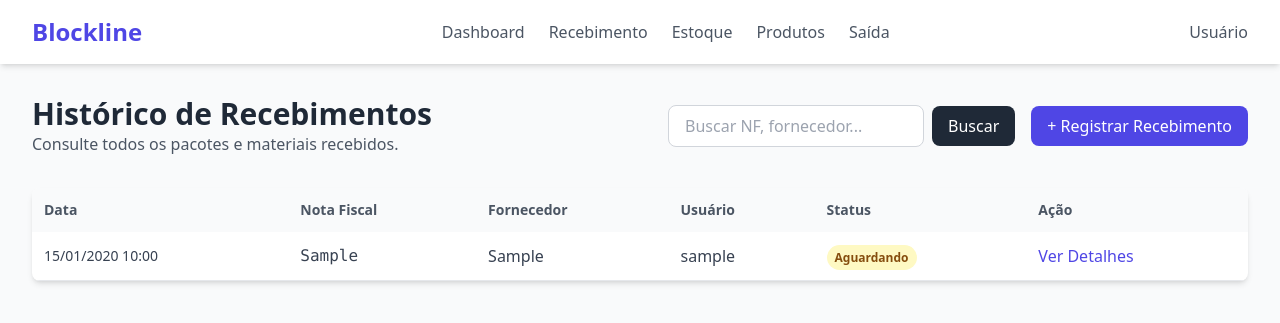
After one commit to victorferraz07/blockline_app, a Django app: page /recebimento/ in a window 1280 px wide. The commit adds this page. Shown: the top 323 px of the page. Run offline with Django 5.2, Linux system fonts and the light colour scheme; tables that the repository leaves empty hold one stand-in row (values such as "Sample post"); some libraries are stand-ins or nearby versions.

Commit message:
Feat(Recebimento): Implementa CRUD completo e refatora fluxo

```diff
--- a/core/templates/core/base.html
+++ b/core/templates/core/base.html
@@ -6,7 +6,6 @@
     <meta name="viewport" content="width=device-width, initial-scale=1.0">
     <script src="https://cdn.tailwindcss.com"></script>
     <script defer src="https://cdn.jsdelivr.net/npm/alpinejs@3.x.x/dist/cdn.min.js"></script>
-
     <title>Blockline - Gestão Empresarial</title>
 </head>
 <body class="bg-gray-50 text-gray-800">
@@ -17,7 +16,7 @@
         </div>
         <nav class="hidden md:flex space-x-6">
             <a href="{% url 'dashboard' %}" class="text-gray-600 hover:text-indigo-600">Dashboard</a>
-            <a href="{% url 'registrar_recebimento' %}" class="text-gray-600 hover:text-indigo-600">Recebimento</a>
+            <a href="{% url 'lista_recebimentos' %}" class="text-gray-600 hover:text-indigo-600">Recebimento</a>
             <a href="{% url 'lista_estoque' %}" class="text-gray-600 hover:text-indigo-600">Estoque</a>
             <a href="#" class="text-gray-600 hover:text-indigo-600">Produtos</a>
             <a href="#" class="text-gray-600 hover:text-indigo-600">Saída</a>
--- /dev/null
+++ b/core/templates/core/lista_recebimentos.html
@@ -0,0 +1,63 @@
+{% extends 'core/base.html' %}
+
+{% block content %}
+<div class="container mx-auto">
+
+    <div class="flex flex-col md:flex-row justify-between items-center mb-8">
+        <div>
+            <h1 class="text-3xl font-bold text-gray-800">Histórico de Recebimentos</h1>
+            <p class="text-gray-600">Consulte todos os pacotes e materiais recebidos.</p>
+        </div>
+        <div class="flex items-center space-x-4 mt-4 md:mt-0">
+            <form action="{% url 'lista_recebimentos' %}" method="GET" class="flex items-center space-x-2">
+                <input type="text" name="q" value="{{ query|default:'' }}" placeholder="Buscar NF, fornecedor..." class="w-full md:w-64 px-4 py-2 border border-gray-300 rounded-lg focus:outline-none focus:ring-2 focus:ring-indigo-500">
+                <button type="submit" class="bg-gray-800 text-white py-2 px-4 rounded-lg hover:bg-gray-700">Buscar</button>
+            </form>
+            <a href="{% url 'registrar_recebimento' %}" class="bg-indigo-600 text-white py-2 px-4 rounded-lg hover:bg-indigo-700 transition-colors whitespace-nowrap">
+                + Registrar Recebimento
+            </a>
+        </div>
+    </div>
+
+    <div class="bg-white rounded-lg shadow-md overflow-hidden">
+        <table class="w-full">
+            <thead class="bg-gray-50">
+                <tr>
+                    <th class="p-3 text-left text-sm font-semibold text-gray-600">Data</th>
+                    <th class="p-3 text-left text-sm font-semibold text-gray-600">Nota Fiscal</th>
+                    <th class="p-3 text-left text-sm font-semibold text-gray-600">Fornecedor</th>
+                    <th class="p-3 text-left text-sm font-semibold text-gray-600">Usuário</th>
+                    <th class="p-3 text-left text-sm font-semibold text-gray-600">Status</th>
+                    <th class="p-3 text-left text-sm font-semibold text-gray-600">Ação</th>
+                </tr>
+            </thead>
+            <tbody>
+                {% for recebimento in recebimentos %}
+                    <tr class="border-b border-gray-200 hover:bg-gray-50">
+                        <td class="p-3 text-sm text-gray-700">{{ recebimento.data_recebimento|date:"d/m/Y H:i" }}</td>
+                        <td class="p-3 font-mono text-gray-700">{{ recebimento.numero_nota_fiscal|default:"N/A" }}</td>
+                        <td class="p-3 text-gray-700">{{ recebimento.fornecedor|default:"N/A" }}</td>
+                        <td class="p-3 text-gray-700">{{ recebimento.usuario.username|default:"-" }}</td>
+                        <td class="p-3">
+                            {% if recebimento.status == 'aguardando' %}
+                                <span class="px-2 py-1 text-xs font-semibold text-yellow-800 bg-yellow-100 rounded-full">Aguardando</span>
+                            {% elif recebimento.status == 'armazenado' %}
+                                <span class="px-2 py-1 text-xs font-semibold text-blue-800 bg-blue-100 rounded-full">Armazenado</span>
+                            {% else %}
+                                <span class="px-2 py-1 text-xs font-semibold text-green-800 bg-green-100 rounded-full">Concluído</span>
+                            {% endif %}
+                        </td>
+                        <td class="p-3">
+                            <a href="{% url 'detalhe_recebimento' recebimento.pk %}" class="text-indigo-600 hover:underline">Ver Detalhes</a>
+                        </td>
+                    </tr>
+                {% empty %}
+                    <tr>
+                        <td colspan="6" class="p-8 text-center text-gray-500">Nenhum recebimento encontrado.</td>
+                    </tr>
+                {% endfor %}
+            </tbody>
+        </table>
+    </div>
+</div>
+{% endblock %}
--- a/core/urls.py
+++ b/core/urls.py
@@ -3,11 +3,18 @@ from . import views
 
 urlpatterns = [
     path('', views.dashboard, name='dashboard'),
+
+    # --- Rotas de Estoque ---
     path('estoque/', views.lista_estoque, name='lista_estoque'),
     path('estoque/adicionar/', views.adicionar_item, name='adicionar_item'),
     path('estoque/<int:pk>/gerenciar/', views.gerenciar_item, name='gerenciar_item'),
     path('estoque/<int:pk>/retirar/', views.retirar_item, name='retirar_item'),
     path('estoque/<int:pk>/adicionar-estoque/', views.adicionar_estoque, name='adicionar_estoque'),
     path('estoque/<int:pk>/excluir/', views.excluir_item, name='excluir_item'),
+
+    # --- Rotas de Recebimento ---
+    path('recebimento/', views.lista_recebimentos, name='lista_recebimentos'),
     path('recebimento/registrar/', views.registrar_recebimento, name='registrar_recebimento'),
+    path('recebimento/<int:pk>/', views.detalhe_recebimento, name='detalhe_recebimento'),
+    path('recebimento/<int:pk>/editar/', views.editar_recebimento, name='editar_recebimento'),
 ]
--- a/core/views.py
+++ b/core/views.py
@@ -9,18 +9,33 @@ def dashboard(request):
     total_produtos_fabricados = ProdutoFabricado.objects.count()
     ultimos_recebimentos = Recebimento.objects.order_by('-data_recebimento')[:5]
     ultimas_saidas = SaidaProduto.objects.order_by('-data_saida')[:5]
-    contexto = {'total_itens_estoque': total_itens_estoque,'total_produtos_fabricados': total_produtos_fabricados,'ultimos_recebimentos': ultimos_recebimentos,'ultimas_saidas': ultimas_saidas,}
+    contexto = {
+        'total_itens_estoque': total_itens_estoque,
+        'total_produtos_fabricados': total_produtos_fabricados,
+        'ultimos_recebimentos': ultimos_recebimentos,
+        'ultimas_saidas': ultimas_saidas,
+    }
     return render(request, 'core/dashboard.html', contexto)
+
+# --- Views de Estoque ---
 
 def lista_estoque(request):
     query = request.GET.get('q')
     itens = ItemEstoque.objects.all().order_by('nome')
     if query:
-        itens = itens.filter(Q(nome__icontains=query) | Q(descricao__icontains=query))
+        itens = itens.filter(
+            Q(nome__icontains=query) | Q(descricao__icontains=query)
+        )
     total_itens = itens.count()
     itens_esgotados = itens.filter(quantidade=0).count()
     itens_em_baixo_estoque = itens.filter(quantidade__gt=0, quantidade__lte=10).count()
-    contexto = {'itens': itens,'total_itens': total_itens,'itens_esgotados': itens_esgotados,'itens_em_baixo_estoque': itens_em_baixo_estoque,'query': query,}
+    contexto = {
+        'itens': itens,
+        'total_itens': total_itens,
+        'itens_esgotados': itens_esgotados,
+        'itens_em_baixo_estoque': itens_em_baixo_estoque,
+        'query': query,
+    }
     return render(request, 'core/lista_estoque.html', contexto)
 
 def adicionar_item(request):
@@ -32,20 +47,28 @@ def adicionar_item(request):
             return redirect('lista_estoque')
     else:
         form = ItemEstoqueForm()
-    contexto = {'form': form, 'titulo': 'Adicionar Novo Item ao Estoque'}
+    contexto = {
+        'form': form,
+        'titulo': 'Adicionar Novo Item ao Estoque'
+    }
     return render(request, 'core/adicionar_item.html', contexto)
 
-def editar_item(request, pk):
+def gerenciar_item(request, pk):
     item = get_object_or_404(ItemEstoque, pk=pk)
     if request.method == 'POST':
         form = ItemEstoqueForm(request.POST, request.FILES, instance=item)
         if form.is_valid():
             form.save()
             messages.success(request, f'Item "{item.nome}" atualizado com sucesso.')
-            return redirect('editar_item', pk=item.pk)
+            return redirect('gerenciar_item', pk=item.pk)
     else:
         form = ItemEstoqueForm(instance=item)
-    contexto = {'form': form,'titulo': item.nome,'item': item,'retirada_form': RetiradaItemForm(),'adicao_form': AdicaoItemForm(),}
+    contexto = {
+        'form': form,
+        'item': item,
+        'retirada_form': RetiradaItemForm(),
+        'adicao_form': AdicaoItemForm(),
+    }
     return render(request, 'core/gerenciar_item.html', contexto)
 
 def retirar_item(request, pk):
@@ -80,7 +103,26 @@ def excluir_item(request, pk):
         item.delete()
         messages.success(request, f'Item "{nome_item}" foi excluído com sucesso.')
         return redirect('lista_estoque')
-    return redirect('editar_item', pk=pk)
+    return redirect('gerenciar_item', pk=pk)
+
+# --- Views de Recebimento ---
+
+def lista_recebimentos(request):
+    query = request.GET.get('q')
+    recebimentos = Recebimento.objects.all().order_by('-data_recebimento')
+    if query:
+        recebimentos = recebimentos.filter(
+            Q(numero_nota_fiscal__icontains=query) |
+            Q(fornecedor__icontains=query) |
+            Q(usuario__username__icontains=query) |
+            Q(setor__nome__icontains=query)
+        )
+    # A correção do erro 'NameError' está aqui:
+    contexto = {
+        'recebimentos': recebimentos,
+        'query': query
+    }
+    return render(request, 'core/lista_recebimentos.html', contexto)
 
 def registrar_recebimento(request):
     if request.method == 'POST':
@@ -90,28 +132,37 @@ def registrar_recebimento(request):
             recebimento.usuario = request.user
             recebimento.save()
             messages.success(request, 'Recebimento registrado com sucesso!')
-            return redirect('registrar_recebimento')
+            return redirect('lista_recebimentos')
     else:
         form = RecebimentoForm()
-    contexto = {'form': form, 'titulo': 'Registrar Novo Recebimento'}
+    ultimos_recebimentos = Recebimento.objects.order_by('-data_recebimento')[:5]
+    contexto = {
+        'form': form,
+        'titulo': 'Registrar Novo Recebimento',
+        'ultimos_recebimentos': ultimos_recebimentos
+    }
     return render(request, 'core/registrar_recebimento.html', contexto)
 
-def gerenciar_item(request, pk):
-    item = get_object_or_404(ItemEstoque, pk=pk)
+def detalhe_recebimento(request, pk):
+    recebimento = get_object_or_404(Recebimento, pk=pk)
+    contexto = {
+        'recebimento': recebimento
+    }
+    return render(request, 'core/detalhe_recebimento.html', contexto)
+
+def editar_recebimento(request, pk):
+    recebimento = get_object_or_404(Recebimento, pk=pk)
     if request.method == 'POST':
-        form = ItemEstoqueForm(request.POST, request.FILES, instance=item)
+        form = RecebimentoForm(request.POST, request.FILES, instance=recebimento)
         if form.is_valid():
             form.save()
-            messages.success(request, f'Item "{item.nome}" atualizado com sucesso.')
-            return redirect('gerenciar_item', pk=item.pk) # Redireciona para si mesmo
+            messages.success(request, 'Recebimento atualizado com sucesso!')
+            return redirect('lista_recebimentos')
     else:
-        form = ItemEstoqueForm(instance=item)
-
+        form = RecebimentoForm(instance=recebimento)
     contexto = {
         'form': form,
-        'item': item,
-        'retirada_form': RetiradaItemForm(),
-        'adicao_form': AdicaoItemForm(),
+        'titulo': f'Editar Recebimento (NF: {recebimento.numero_nota_fiscal})',
+        'is_editing': True
     }
-    # A view agora renderiza o template com o nome correto
-    return render(request, 'core/gerenciar_item.html', contexto)
+    return render(request, 'core/registrar_recebimento.html', contexto)
```
Also changed, not shown: core/forms.py (+14 -16 lines), core/models.py (+12 -4 lines), core/static/core/css/output.css (+26 -0 lines), core/templates/core/detalhe_recebimento.html (added, +65 -0 lines), core/templates/core/registrar_recebimento.html (+24 -5 lines), core/migrations/0002_remove_recebimento_descricao_pacote_and_more.py (added), core/migrations/0003_alter_recebimento_status.py (added), media/fotos_documentos/Screenshot_244.png (added), media/fotos_embalagens/Screenshot_234.png (added).
